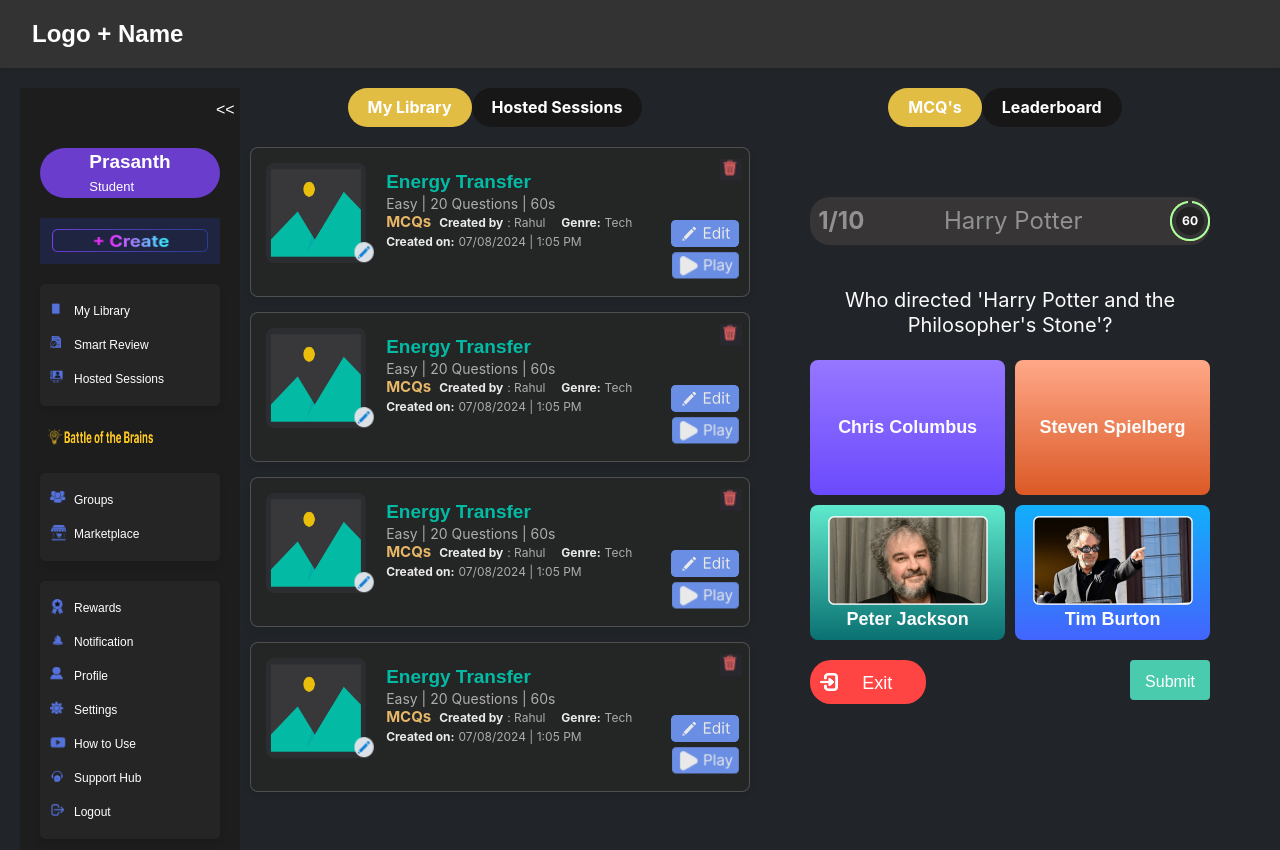
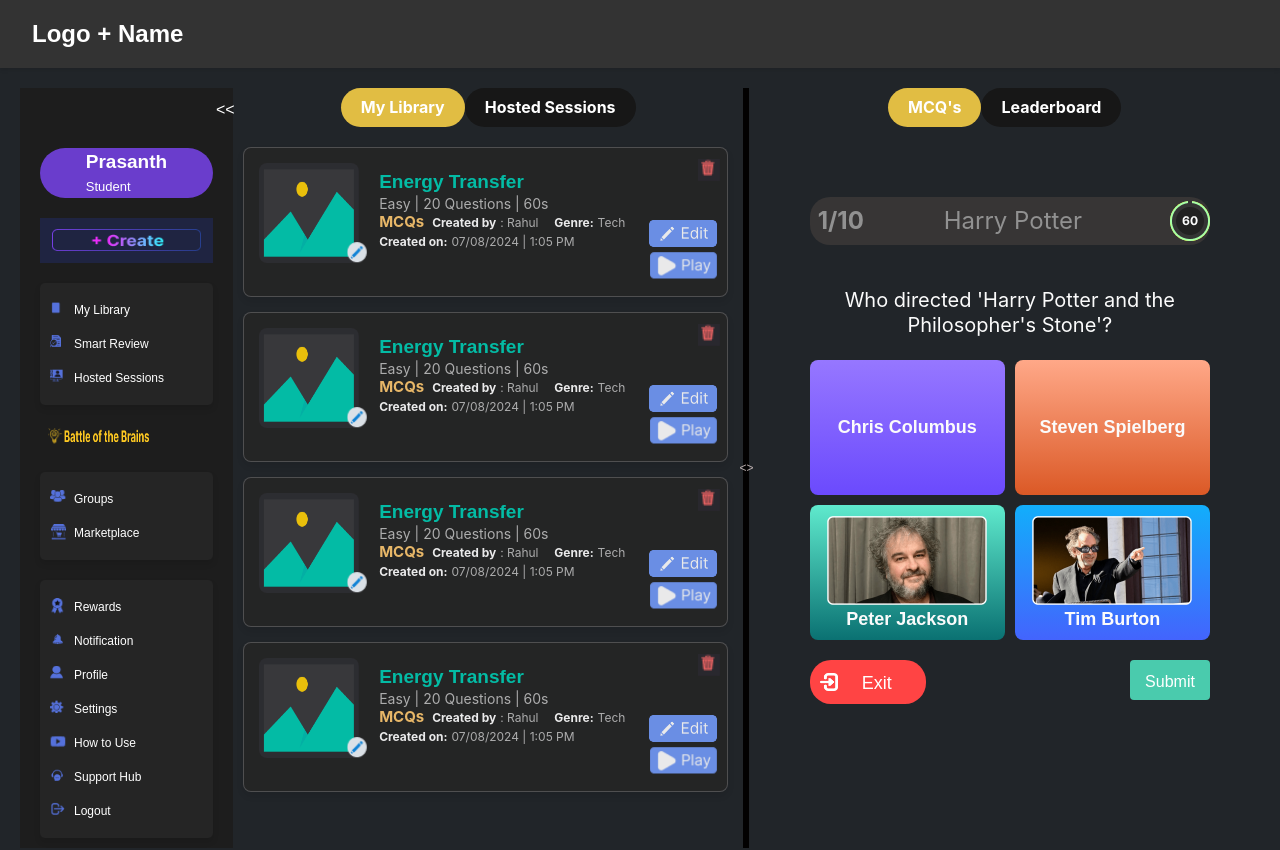
Before and after one commit to saurabhsks/Exam-dashboard, a React (Vite) app: page / in a window 1280 px wide. Shown: the top 850 px of the page. Built offline with nearby package versions, Linux system fonts and the light colour scheme.

Commit message:
drag functionality added

```diff
--- a/src/App.jsx
+++ b/src/App.jsx
@@ -67,6 +67,116 @@
 
 
 
+// import React, { useState } from 'react';
+// import Header from './components/header';
+// import Sidebar from './components/sidebar';
+// import LibraryCard from './components/librarycard';
+// import HostedSessionCard from './components/hostedsessioncard';
+// import MCQSection from './components/mcqsection';
+// import Leaderboard from './components/leaderboard';
+// import './styles/app.css';
+
+// function App() {
+//   const [activeLeftTab, setActiveLeftTab] = useState('my-library');
+//   const [activeRightTab, setActiveRightTab] = useState('mcq');
+
+//   const handleLeftTabClick = (tab) => {
+//     setActiveLeftTab(tab);
+//   };
+
+//   const handleRightTabClick = (tab) => {
+//     setActiveRightTab(tab);
+//   };
+
+//   return (
+//     <>
+//       <div>
+//         <Header />
+//         <div className="dashboard-container">
+//           <Sidebar />
+//           <div className="left-section">
+//             <div className="tabs">
+//               <button
+//                 className={`tab ${activeLeftTab === 'my-library' ? 'active' : ''}`}
+//                 onClick={() => handleLeftTabClick('my-library')}
+//               >
+//                 My Library
+//               </button>
+//               <button
+//                 className={`tab ${activeLeftTab === 'hosted-sessions' ? 'active' : ''}`}
+//                 onClick={() => handleLeftTabClick('hosted-sessions')}
+//               >
+//                 Hosted Sessions
+//               </button>
+//             </div>
+//             <div className={`content ${activeLeftTab === 'my-library' ? '' : 'hidden'}`}>
+//               <LibraryCard />
+//               <LibraryCard />
+//               <LibraryCard />
+//               <LibraryCard />
+//             </div>
+//             <div className={`content  ${activeLeftTab === 'hosted-sessions' ? '' : 'hidden'}`}>
+//             <div className="search-bar">
+//             <select className="genre-select">
+//            <option>ALL GENRES</option>
+//            {/* Add more options if needed */}
+//            </select>
+//            <input
+//            type="text"
+//            className="search-input"
+//            placeholder="Search your hosted games by titles or name..."
+//             />
+//             </div>
+//               <div  className='hosted-dflex'>
+//               <div>
+//                 <HostedSessionCard />
+//                 <HostedSessionCard />
+//               </div>
+//               <div>
+//                 <HostedSessionCard />
+//                 <HostedSessionCard />
+//               </div>
+//               </div>
+//             </div>
+//           </div>
+
+//           <div className="right-section">
+//             <div className="tabs">
+//               <button
+//                 className={`tab ${activeRightTab === 'mcq' ? 'active' : ''}`}
+//                 onClick={() => handleRightTabClick('mcq')}
+//               >
+//                 MCQ's
+//               </button>
+//               <button
+//                 className={`tab ${activeRightTab === 'leaderboard' ? 'active' : ''}`}
+//                 onClick={() => handleRightTabClick('leaderboard')}
+//               >
+//                 Leaderboard
+//               </button>
+//             </div>
+//             <div className={`content ${activeRightTab === 'mcq' ? '' : 'hidden'}`}>
+//               <MCQSection/>
+//             </div>
+//             <div className={`content ${activeRightTab === 'leaderboard' ? '' : 'hidden'}`}>
+//               <Leaderboard/>
+//             </div>
+//           </div>
+//         </div>
+//       </div>
+//     </>
+//   );
+// }
+
+// export default App;
+
+
+
+
+
+
+// 2
+
 import React, { useState } from 'react';
 import Header from './components/header';
 import Sidebar from './components/sidebar';
@@ -79,6 +189,7 @@
 function App() {
   const [activeLeftTab, setActiveLeftTab] = useState('my-library');
   const [activeRightTab, setActiveRightTab] = useState('mcq');
+  const [leftWidth, setLeftWidth] = useState(50); // Initial width percentage of left section
 
   const handleLeftTabClick = (tab) => {
     setActiveLeftTab(tab);
@@ -88,13 +199,23 @@
     setActiveRightTab(tab);
   };
 
+  const handleDrag = (e) => {
+    const newLeftWidth = (e.clientX / window.innerWidth) * 100;
+    if (newLeftWidth >= 20 && newLeftWidth <= 80) { // Prevent too small or too large sections
+      setLeftWidth(newLeftWidth);
+    }
+  };
+
   return (
     <>
       <div>
         <Header />
         <div className="dashboard-container">
           <Sidebar />
-          <div className="left-section">
+          <div
+            className="left-section"
+            style={{ width: `${leftWidth}%` }}
+          >
             <div className="tabs">
               <button
                 className={`tab ${activeLeftTab === 'my-library' ? 'active' : ''}`}
@@ -115,11 +236,10 @@
               <LibraryCard />
               <LibraryCard />
             </div>
-            <div className={`content  ${activeLeftTab === 'hosted-sessions' ? '' : 'hidden'}`}>
+            <div className={`content ${activeLeftTab === 'hosted-sessions' ? '' : 'hidden'}`}>
               <div className="search-bar">
                 <select className="genre-select">
                   <option>ALL GENRES</option>
-           {/* Add more options if needed */}
                 </select>
                 <input
                   type="text"
@@ -127,7 +247,7 @@
                   placeholder="Search your hosted games by titles or name..."
                 />
               </div>
-              <div  className='hosted-dflex'>
+              <div className="hosted-dflex">
                 <div>
                   <HostedSessionCard />
                   <HostedSessionCard />
@@ -140,7 +260,22 @@
             </div>
           </div>
 
-          <div className="right-section">
+          <div
+            className="divider"
+            onMouseDown={(e) => {
+              document.addEventListener('mousemove', handleDrag);
+              document.addEventListener('mouseup', () => {
+                document.removeEventListener('mousemove', handleDrag);
+              });
+            }}
+          >
+            <span className="drag-arrow">&lt;&gt;</span>
+          </div>
+
+          <div
+            className="right-section"
+            style={{ width: `${100 - leftWidth}%` }}
+          >
             <div className="tabs">
               <button
                 className={`tab ${activeRightTab === 'mcq' ? 'active' : ''}`}
@@ -156,10 +291,10 @@
               </button>
             </div>
             <div className={`content ${activeRightTab === 'mcq' ? '' : 'hidden'}`}>
-              <MCQSection/>
+              <MCQSection />
             </div>
             <div className={`content ${activeRightTab === 'leaderboard' ? '' : 'hidden'}`}>
-              <Leaderboard/>
+              <Leaderboard />
             </div>
           </div>
         </div>
--- a/src/styles/app.css
+++ b/src/styles/app.css
@@ -75,13 +75,7 @@
   }
 
 
-  /* .dashboard-container {
-    display: flex;
-    flex-direction: row;
 
-  } */
-
-  /* Media query for screens <= 770px */
   @media (max-width: 770px) {
     .dashboard-container {
       flex-direction: column;
@@ -97,3 +91,49 @@
       justify-content:center;
     }
   }
+
+  /* .............. */
+
+
+  .dashboard-container {
+    display: flex;
+    width: 100%;
+    height: 100vh;
+    position: relative;
+  }
+
+  .left-section, .right-section {
+    overflow: auto;
+  }
+
+  .divider {
+    width: 6px;
+    cursor: ew-resize;
+    background-color: #020101;
+    display: flex;
+    align-items: center;
+    justify-content: center;
+    user-select: none;
+  }
+
+  .drag-arrow {
+    font-size: 12px;
+    color: #bbafaf;
+  }
+
+  @media (max-width: 770px) {
+    .dashboard-container {
+      flex-direction: column;
+    }
+
+    .left-section,
+    .right-section {
+      width: 100%;
+    }
+
+    .divider {
+      height: 10px;
+      width: 100%;
+      cursor: ns-resize;
+    }
+  }
--- a/src/styles/librarycard.css
+++ b/src/styles/librarycard.css
@@ -1,6 +1,7 @@
-/* .energy-transfer {
-    padding: 20px;
-  } */
+.energy-transfer {
+    /* padding: 20px; */
+    margin-right: 3%;
+  }
 
   .energy-card {
     display: flex;
```
Lines whose indentation alone changed are shown as unchanged.
